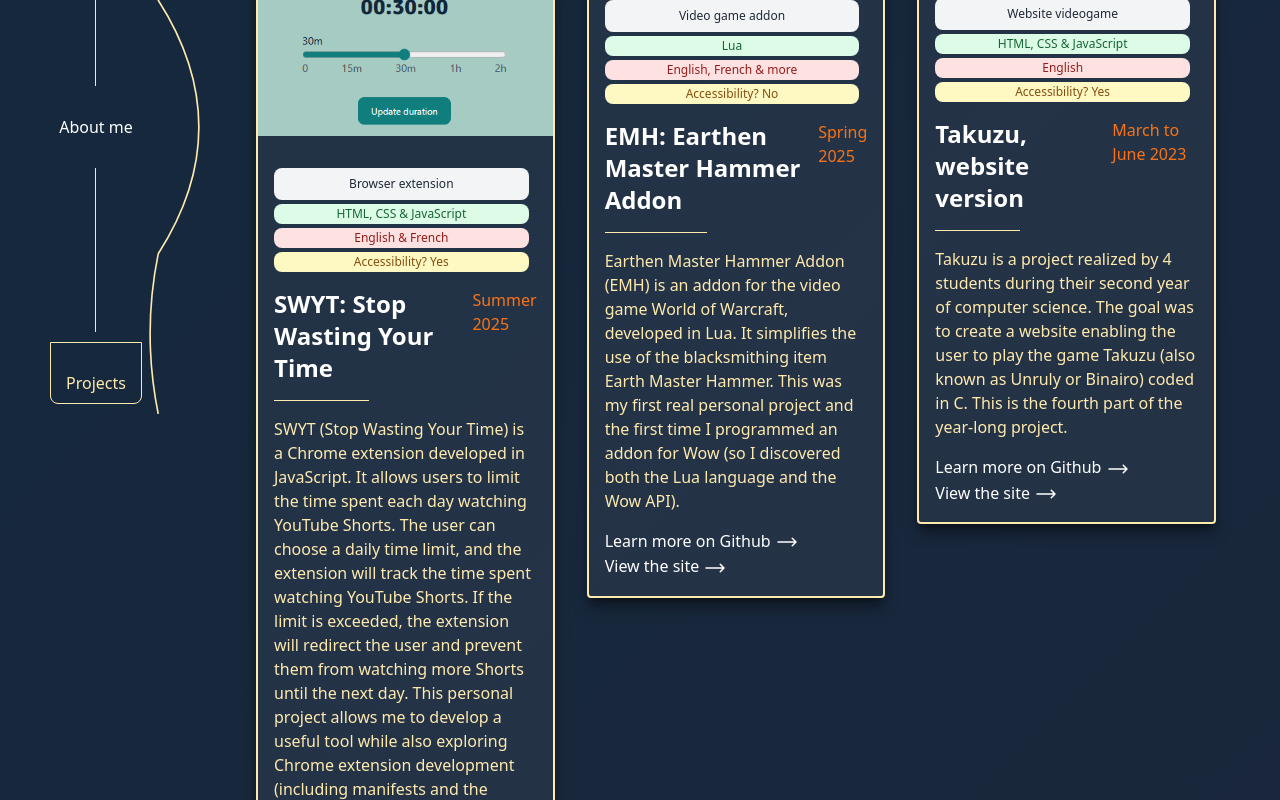
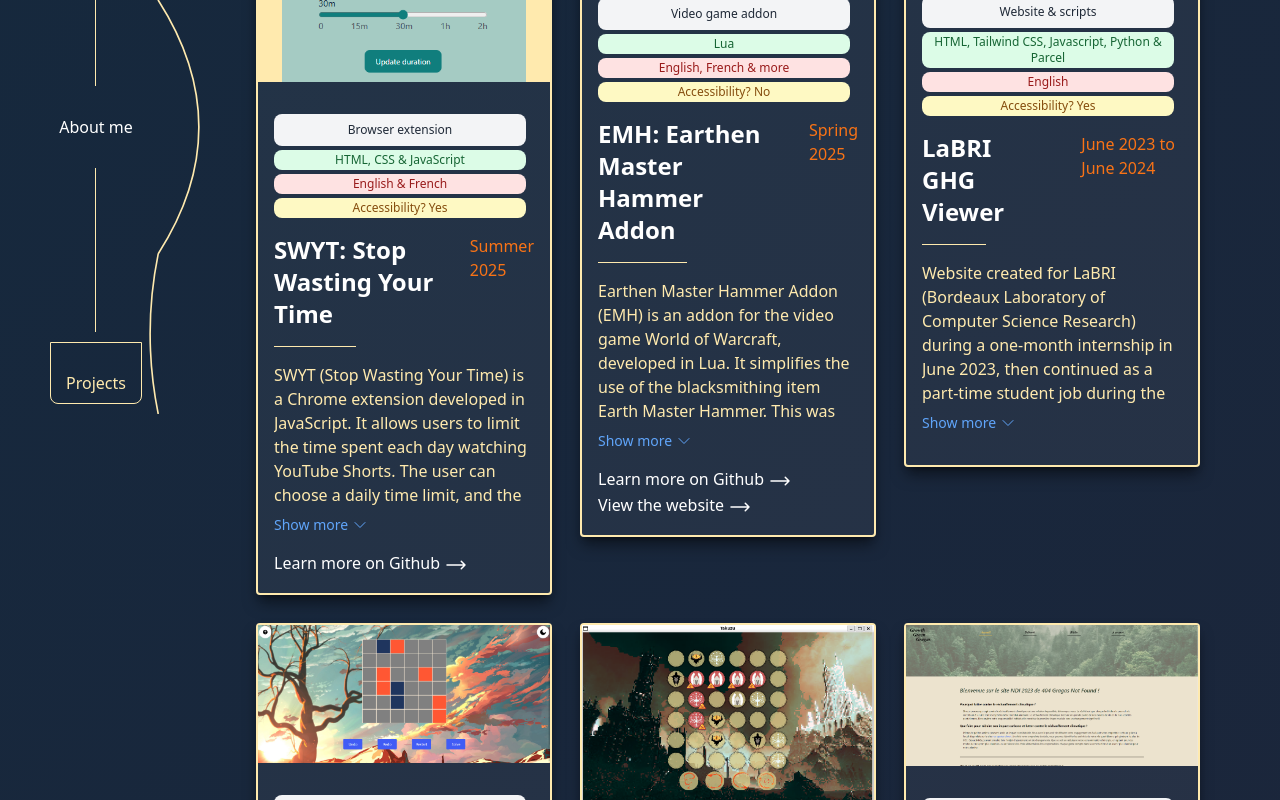
Before and after one commit to Iryonis/portfolio, a Vue app: page /projects in a window 1280 px wide. Shown: the part 240-1040 px from the top of the page. Built offline with nearby package versions, Linux system fonts and the light colour scheme.

Commit message:
Improved projects page + added one project

```diff
--- a/src/assets/locales/en.ts
+++ b/src/assets/locales/en.ts
@@ -55,7 +55,9 @@ export default {
   // PROJECTS
 
   project_more: 'Learn more on Github',
-  project_site: 'View the site',
+  project_site: 'View the website',
+  show_more: 'Show more',
+  show_less: 'Show less',
   projects: [
     {
       title: 'SWYT: Stop Wasting Your Time',
@@ -75,7 +77,7 @@ export default {
       date: 'Spring 2025',
       image: 'emh.webp',
       description:
-        'Earthen Master Hammer Addon (EMH) is an addon for the video game World of Warcraft, developed in Lua. It simplifies the use of the blacksmithing item Earth Master Hammer. This was my first real personal project and the first time I programmed an addon for Wow (so I discovered both the Lua language and the Wow API).',
+        'Earthen Master Hammer Addon (EMH) is an addon for the video game World of Warcraft, developed in Lua. It simplifies the use of the blacksmithing item Earth Master Hammer. This was my first real personal project and the first time I programmed an addon for Wow (so I discovered both the Lua language and the Wow API). It was a bit challenging due to the lack of documentation and extensive tutorials, but it was very rewarding to manage to create a functional addon that I use daily in the game.',
       github: 'https://github.com/Iryonis/EarthenMasterHammerAddon',
       site: 'https://www.curseforge.com/wow/addons/emh',
       type: 'Video game addon',
@@ -84,11 +86,24 @@ export default {
       access: 'Accessibility? No'
     },
     {
+      title: 'LaBRI GHG Viewer',
+      date: 'June 2023 to June 2024',
+      image: 'ghg_viewer.webp',
+      description:
+        'Website created for LaBRI (Bordeaux Laboratory of Computer Science Research) during a one-month internship in June 2023, then continued as a part-time student job during the 2023-2024 academic year. The goal was to create a website allowing laboratory members to view the CO2 emissions they generated from their professional travel. The project also involved organizing data from several .csv files into a local database using Python. Once this was done, I was able to code the website, utilizing technologies such as Tailwind, Parcel, and ChartJS. The site allows for visualizing emissions globally, by individual, department, and team, as well as making predictions for future years. I coded the site and the Python scripts entirely on my own, with the help and guidance of two mentors. It was a very enriching experience, both technically and personally, as I was able to work on every aspect of a project and use any technology I wished, and contribute to an ecological cause. Due to the sensitivity of the data, both the website and the Github are private, and the image is obfuscated.',
+      github: '',
+      site: '',
+      type: 'Website & scripts',
+      tool: 'HTML, Tailwind CSS, Javascript, Python & Parcel',
+      lang: 'English',
+      access: 'Accessibility? Yes'
+    },
+    {
       title: 'Takuzu, website version',
       date: 'March to June 2023',
       image: 'takuzu_web.webp',
       description:
-        'Takuzu is a project realized by 4 students during their second year of computer science. The goal was to create a website enabling the user to play the game Takuzu (also known as Unruly or Binairo) coded in C. This is the fourth part of the year-long project. ',
+        'Takuzu is a project realized by 4 students during their second year of computer science. The goal was to port the game Takuzu (also known as Unruly or Binairo)(previously coded in C) on a website. This was the third part of the year-long project (after the terminal and the graphical versions). I did most of the work on the website, and it was the first time I implemented an handmade (albeit working) night mode. ',
       github: 'https://github.com/Iryonis/takuzu-06c',
       site: 'https://guilhem-bonnefous.emi.u-bordeaux.fr/refeartgui2306c/',
       type: 'Website videogame',
@@ -99,9 +114,9 @@ export default {
     {
       title: 'Takuzu, desktop version',
       date: 'September 2022 to March 2023',
-      image: 'NDI2023.webp',
+      image: 'takuzu_desktop.webp',
       description:
-        "Takuzu is a project realized by four students during their second year of computer science. The goal was to create the game Takuzu (also known as Unruly or Binairo) using the C language, and to explore libraries and tools used in project development. This is the second and third part of the project, which are 'game in terminal' and 'game with graphical interface'. The graphical interface was made with a Lord of the Rings theme in mind, and every assets were handmade.",
+        "Takuzu is a project realized by four students during their second year of computer science. The goal was to create the game Takuzu (also known as Unruly or Binairo) using the C language, and to explore libraries and tools used in project development. This is the first and second part of the project, which are 'game in terminal' and 'game with graphical interface'. The graphical interface was made with a Lord of the Rings theme in mind, and every assets were handmade by one of my friend (except for the background image).",
       github: 'https://github.com/Iryonis/takuzu-06c',
       site: '',
       type: 'Desktop videogame',
@@ -114,7 +129,7 @@ export default {
       date: '7 and 8 December 2023',
       image: 'NDI2023.webp',
       description:
-        'Website created for the "Nuit de l\'Info" 2023, by the team "Gragas 404 Not Found". The topic was "Facing climate change: fact or fiction", and it was sponsored by the "Réseau Action Climat" association.',
+        'Website created for the "Nuit de l\'Info" 2023, by the team "Gragas 404 Not Found". "Nuit de l\'Info" is a yearly event organised in December across French universities that lasts a night and where the goal is to code a website with challenges, have fun and meet enterprises. This year topic was "Facing climate change: fact or fiction", and it was sponsored by the "Réseau Action Climat" association.',
       github: 'https://github.com/Roirtur/NDI2023',
       site: 'https://roirtur.github.io/NDI2023/',
       type: 'Website',
@@ -127,7 +142,7 @@ export default {
       date: 'March to june 2023',
       image: 'UBGarden.webp',
       description:
-        'UBGarden is a Java project carried out in the second year of computer science at the University of Bordeaux, during the Object-Oriented Programming (OOP) course. It involves creating a small 2D video game similar to "Zelda", based on provided starter code. It is preceded by several weeks of tutorials to learn how to develop in Java and use IntelliJ IDEA and Gradle, and lasts a few weeks.',
+        'UBGarden was a Java project carried out in the second year of computer science at the University of Bordeaux, during the Object-Oriented Programming (OOP) course. It involved creating a small 2D video game similar to "Zelda", based on provided starter code. It was preceded by several weeks of tutorials to learn how to develop in Java and use IntelliJ IDEA and Gradle, and lasted a few weeks. This project was our first approach to Java and Object-Oriented Programming.',
       github: 'https://github.com/Iryonis/poo-project',
       site: '',
       type: 'Desktop videogame',
@@ -140,7 +155,7 @@ export default {
       date: 'December 2022',
       image: 'WikiFH.webp',
       description:
-        "WikiFH (for 'Wiki For Honor') is a website created by a computer science student during his second year at the university. It was a small project aimed at teaching students how to create a website using vanilla technologies such as HTML, CSS, JavaScript, and PHP. I decided to create a website in honor (just kidding) of the game For Honor, by Ubisoft, a game I really enjoy. Its realization is very basic, but it was the first serious website I made.",
+        "WikiFH (for 'Wiki For Honor') is a website created by a computer science student during his second year at the university. It was a small project aimed at teaching students how to create a website using vanilla technologies such as HTML, CSS, JavaScript, and PHP. I decided to create a website in honor of the game For Honor, by Ubisoft, a game I really enjoy. Its realization is very basic, but it was the first serious website I made.",
       github: 'https://github.com/Iryonis/wikiFH',
       site: 'https://guilhem-bonnefous.emi.u-bordeaux.fr/Reseau/index.html',
       type: 'Website',
--- a/src/assets/locales/fr.ts
+++ b/src/assets/locales/fr.ts
@@ -55,6 +55,8 @@ export default {
 
   project_more: 'En savoir plus sur Github',
   project_site: 'Voir le site',
+  show_more: 'Voir plus',
+  show_less: 'Voir moins',
   projects: [
     {
       title: 'SWYT : Stop Wasting Your Time',
@@ -74,7 +76,7 @@ export default {
       date: 'Printemps 2025',
       image: 'emh.webp',
       description:
-        "Earthen Master Hammer Addon (EMH) est un addon pour le jeu vidéo World of Warcraft, développé en Lua. Il permet de simplifier l'utilisation de l'objet de forgeron Marteau de maître terrestre. C'était mon premier vrai projet personnel et la première fois que j'ai programmé un addon pour Wow (j'ai donc découvert à la fois le langage Lua et l'API de Wow).",
+        "Earthen Master Hammer Addon (EMH) est un addon pour le jeu vidéo World of Warcraft, développé en Lua. Il permet de simplifier l'utilisation de l'objet de forgeron Marteau de maître terrestre. C'était mon premier vrai projet personnel et la première fois que j'ai programmé un addon pour Wow (j'ai donc découvert à la fois le langage Lua et l'API de Wow). Ce fut au début un peu compliqué à cause du manque de documentation et de tutoriels poussés, mais ce fut très gratifiant de réussir à créer un addon m'étant utile au quotidien en jeu.",
       github: 'https://github.com/Iryonis/EarthenMasterHammerAddon',
       site: 'https://www.curseforge.com/wow/addons/emh',
       type: 'Addon pour jeu vidéo',
@@ -83,11 +85,24 @@ export default {
       access: 'Accessibilité ? Non'
     },
     {
+      title: 'LaBRI GHG Viewer',
+      date: 'Juin 2023 à Juin 2024',
+      image: 'ghg_viewer.webp',
+      description:
+        "Site web réalisé pour le LaBRI (Laboratoire Bordelais de Recherche en Informatique) durant un stage d'un mois en juin 2023, puis continué en job étudiant à temps partiel durant l'année universitaire 2023-2024. Le but était de créer un site web permettant aux membres du laboratoire de visionner les émissions de CO2 qu'ils ont générées par leurs déplacements professionnels. Le but était également d'organiser des données provenant de plusieurs fichiers .csv en une sorte de base de données locales, grâce au langage Python. Une fois cela fait, j'ai donc pu codé le site web et j'ai notamment utilisé des technologies comme Tailwind, Parcel ou encore ChartJS. Le site permet donc de visualiser les émissions globales, par personne, par département et par équipe, ainsi que de permettre de faire des prévisions pour les années à venir. J'ai codé le site et les scripts Python entièrement seul, avec l'aide et les conseils de deux tuteurs. Ce projet fut très enrichissant, car il m'a permis d'améliorer mes compétences en développement web et de créer un projet de A à Z, en suivant un cahier des charges et les retours de mes tuteurs, chaque semaine. Afin de ne pas révéler de données sensibles, le site et le Github sont en privé, et l'image est censurée.",
+      github: '',
+      site: '',
+      type: 'Site web & Scripts',
+      tool: 'HTML, Tailwind CSS, Javascript, Python & Parcel',
+      lang: 'Anglais',
+      access: 'Accessibilité ? Oui'
+    },
+    {
       title: 'Takuzu, version site web',
       date: 'De mars à juin 2023',
       image: 'takuzu_web.webp',
       description:
-        "Takuzu est un projet réalisé par quatre étudiants lors de leur deuxième année en informatique. L'objectif était de créer un site web permettant à l'utilisateur de jouer au jeu Takuzu (également connu sous le nom de Unruly ou Binairo), codé précédemment en C. Il s'agit de la quatrième partie du projet.",
+        "Takuzu est un projet réalisé par quatre étudiants lors de leur deuxième année en informatique. L'objectif était de créer un site web permettant à l'utilisateur de jouer au jeu Takuzu (également connu sous le nom de Unruly ou Binairo), codé précédemment en C. Il s'agit de la troisième partie du projet (après les versions en terminal et en interface graphique). J'ai codé la majeure partie du site web, et c'était la première fois que je mettais en place un mode nuit fait maison.",
       github: 'https://github.com/Iryonis/takuzu-06c',
       site: 'https://guilhem-bonnefous.emi.u-bordeaux.fr/refeartgui2306c/',
       type: 'Jeu vidéo sur site web',
@@ -98,9 +113,9 @@ export default {
     {
       title: 'Takuzu, version bureau',
       date: 'De septembre 2022 à mars 2023',
-      image: 'NDI2023.webp',
+      image: 'takuzu_desktop.webp',
       description:
-        "Takuzu est un projet réalisé par quatre étudiants lors de leur deuxième année en informatique. L'objectif était de créer le jeu Takuzu (également connu sous le nom de Unruly ou Binairo) en utilisant le langage C, et d'explorer les bibliothèques et outils utilisés dans le développement de projets. Il s'agit des deuxième et troisième parties du projet, que l'on peut résumer comme étant 'jeu en terminal' et 'jeu avec interface graphique'. L'interface graphique a été réalisée avec un thème Le Seigneur des Anneaux en tête, et tous les assets graphiques ont été faits à la main.",
+        "Takuzu est un projet réalisé par quatre étudiants lors de leur deuxième année en informatique. L'objectif était de créer le jeu Takuzu (également connu sous le nom de Unruly ou Binairo) en utilisant le langage C, et d'explorer les bibliothèques et outils utilisés dans le développement de projets. Il s'agit des première et deuxième parties du projet, que l'on peut résumer comme étant 'jeu en terminal' et 'jeu avec interface graphique'. L'interface graphique a été réalisée avec un thème Le Seigneur des Anneaux en tête, et tous les assets graphiques ont été faits à la main par un ami (sauf le fond).",
       github: 'https://github.com/Iryonis/takuzu-06c',
       site: '',
       type: 'Jeu vidéo sur ordinateur',
@@ -113,7 +128,7 @@ export default {
       date: '7 et 8 décembre 2023',
       image: 'NDI2023.webp',
       description:
-        'Site web réalisé pour la Nuit de l\'Info 2023, par l\'équipe "Gragas 404 Not Found". Le sujet était "Faire face au changement climatique : le vrai du faux", et était parrainé par l\'association Réseau Action Climat.',
+        "Site web réalisé pour la Nuit de l'Info 2023, par l'équipe \"Gragas 404 Not Found\". La Nuit de l'Info est un événement annuel organisé en décembre dans les universités françaises qui dure une nuit et où le but est de coder un site web avec des défis, de s'amuser et de rencontrer des entreprises. Le sujet de cette année était \"Faire face au changement climatique : le vrai du faux\", et était parrainé par l'association Réseau Action Climat.",
       github: 'https://github.com/Roirtur/NDI2023',
       site: 'https://roirtur.github.io/NDI2023/',
       type: 'Site web',
@@ -126,7 +141,7 @@ export default {
       date: 'Mai à Juin 2023',
       image: 'UBGarden.webp',
       description:
-        "UBGarden est un projet Java réalisé en deuxième année d'informatique à l'Université de Bordeaux, lors de l'Unité d'Enseignement (UE) Programmation Orientée Objet. Il consiste à créer un petit jeu vidéo 2D type \"Zelda\", à partir d'un code de base fourni. Il est précédé de plusieurs semaines de tutoriaux pour apprendre à développer en Java et à utiliser IntelliJ Idea et Gradle, et dure quelques semaines.",
+        "UBGarden est un projet Java réalisé en deuxième année d'informatique à l'Université de Bordeaux, lors de l'Unité d'Enseignement (UE) Programmation Orientée Objet. Il consista à créer un petit jeu vidéo 2D type \"Zelda\", à partir d'un code de base fourni. Il fut précédé de plusieurs semaines de tutoriaux pour apprendre à développer en Java et à utiliser IntelliJ Idea et Gradle, et a duré quelques semaines. Ce projet fut notre première approche de Java et de la Programmation Orientée Objet.",
       github: 'https://github.com/Iryonis/poo-project',
       site: '',
       type: 'Jeu vidéo sur ordinateur',
@@ -139,7 +154,7 @@ export default {
       date: 'Décembre 2022',
       image: 'WikiFH.webp',
       description:
-        "WikiFH (pour 'Wiki For Honor') est un site web créé par un étudiant en informatique durant sa deuxième année à l'université. C'était un petit projet visant à enseigner aux étudiants comment créer un site web avec des technologies de base telles que HTML, CSS, Javascript et PHP. J'ai décidé de créer un site web en l'honneur (je plaisante) de For Honor, un jeu créé par Ubisoft, que j'aime beaucoup. Sa réalisation est très basique, mais c'était le premier site web sérieux que j'ai réalisé.",
+        "WikiFH (pour 'Wiki For Honor') est un site web créé par un étudiant en informatique durant sa deuxième année à l'université. C'était un petit projet visant à enseigner aux étudiants comment créer un site web avec des technologies de base telles que HTML, CSS, Javascript et PHP. J'ai décidé de créer un site web en l'honneur de For Honor, un jeu créé par Ubisoft, que j'aime beaucoup. Sa réalisation est très basique, mais c'était le premier site web sérieux que j'ai réalisé.",
       github: 'https://github.com/Iryonis/wikiFH',
       site: 'https://guilhem-bonnefous.emi.u-bordeaux.fr/Reseau/index.html',
       type: 'Site web',
--- a/src/components/body/Projects.vue
+++ b/src/components/body/Projects.vue
@@ -3,7 +3,7 @@ import Project from './projects/Project.vue'
 </script>
 
 <template>
-  <div class="grid grid-cols-2 md:grid-cols-3 gap-8 md:col-span-4 mt-16 mr-16">
+  <div class="grid grid-cols-2 md:grid-cols-3 gap-7 md:col-span-4 mt-16 mr-20">
     <Project
       v-for="project in $tm('projects')"
       :key="project.title"
--- a/src/components/body/projects/Project.vue
+++ b/src/components/body/projects/Project.vue
@@ -1,4 +1,6 @@
 <script setup lang="ts">
+import { ref, computed } from 'vue'
+
 const props = defineProps({
   title: {
     type: String,
@@ -41,6 +43,12 @@ const props = defineProps({
     required: true
   }
 })
+
+const isExpanded = ref(false)
+
+const toggleExpand = () => {
+  isExpanded.value = !isExpanded.value
+}
 </script>
 
 <template>
@@ -60,7 +68,7 @@ const props = defineProps({
         <img
           :src="'src/assets/img/projects/' + image"
           aria-label="Project image"
-          class="hover:scale-95 transition-all duration-500 ease-in-out"
+          class="hover:scale-95 transition-all max-h-60 duration-500 ease-in-out"
         />
       </a>
       <!-- Else -->
@@ -68,7 +76,7 @@ const props = defineProps({
         <img
           :src="'src/assets/img/projects/' + image"
           aria-label="Project image"
-          class="cursor-default"
+          class="cursor-default max-h-64 hover:max-h-96 transition-all duration-1000 ease-in-out"
         />
       </div>
 
@@ -96,18 +104,48 @@ const props = defineProps({
           >
         </div>
 
-        <div class="flex justify-between space-x-2">
+        <div class="flex justify-between space-x-8">
           <div class="text-2xl font-bold text-white">
             {{ title }}
             <hr class="w-1/2 md:border-[0.5] border-beige mt-4" />
           </div>
           <time class="font-caveat font-medium text-orange-500">{{ date }}</time>
         </div>
-        <div class="text-beige my-4">
-          {{ description }}
+        <!-- Description avec système d'expansion -->
+        <div class="my-4">
+          <div
+            :class="[
+              'text-beige transition-all duration-300 ease-in-out overflow-hidden',
+              isExpanded ? 'max-h-none' : 'max-h-36'
+            ]"
+          >
+            {{ description }}
+          </div>
+
+          <!-- Bouton d'expansion -->
+          <button
+            @click="toggleExpand"
+            class="mt-2 text-sm text-blue-400 hover:text-blue-300 transition-colors duration-200 flex items-center"
+          >
+            {{ isExpanded ? $t('show_less') : $t('show_more') }}
+            <svg
+              xmlns="http://www.w3.org/2000/svg"
+              fill="none"
+              viewBox="0 0 24 24"
+              stroke-width="1.5"
+              stroke="currentColor"
+              :class="[
+                'size-4 ml-1 transition-transform duration-200',
+                isExpanded ? 'rotate-180' : ''
+              ]"
+            >
+              <path stroke-linecap="round" stroke-linejoin="round" d="m19.5 8.25-7.5 7.5-7.5-7.5" />
+            </svg>
+          </button>
         </div>
 
         <a
+          v-if="github && github.includes('http')"
           :href="github"
           target="_blank"
           rel="noopener noreferrer"
```
Also changed, not shown: src/assets/img/projects/ghg_viewer.webp (added), src/assets/img/projects/takuzu_desktop.webp (added).
